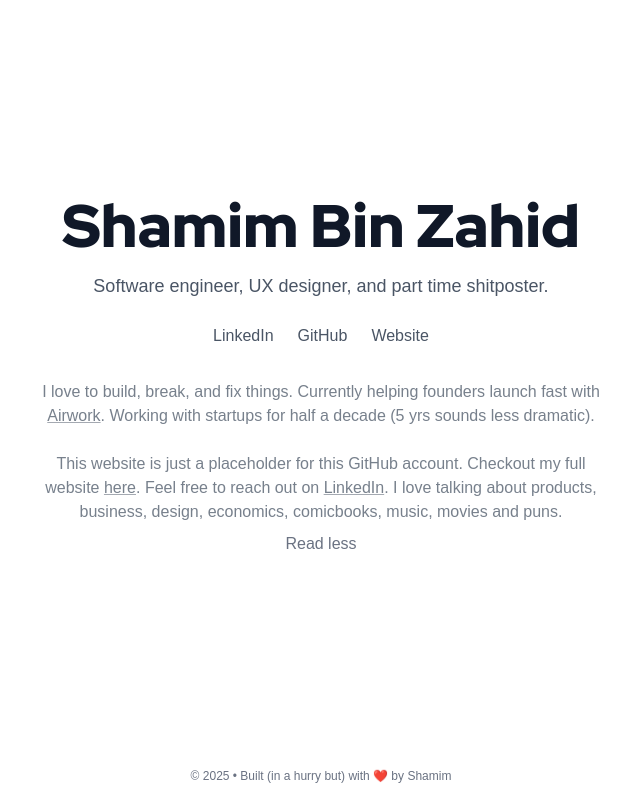
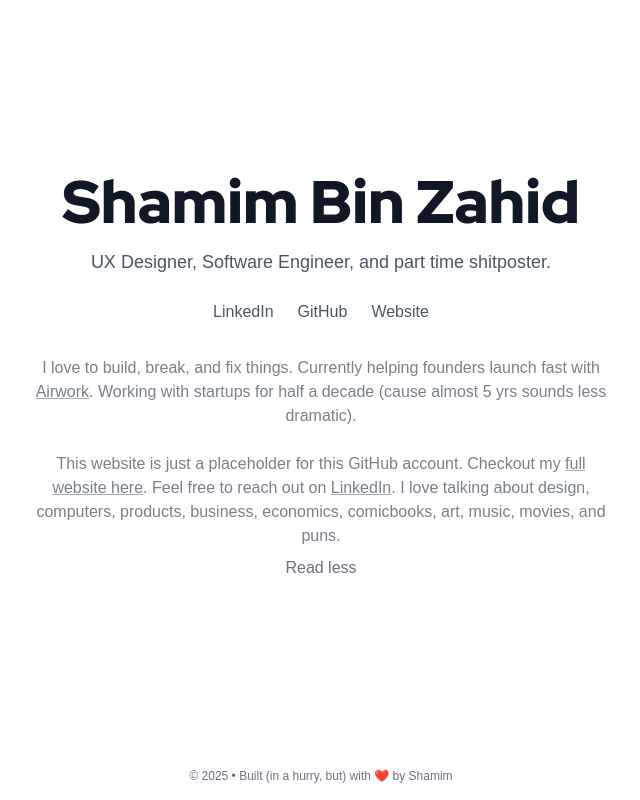
Before and after one commit to shamimbinzahid/shamimbinzahid.github.io, a Next.js app: page / in a window 1280 px wide. Both pictures are taken after a click on the button "Read more". Shown: the whole page, without its empty margins (319-959 px from the left). Built offline with nearby package versions, Linux system fonts and the light colour scheme; a web font is replaced by a local one.

Commit message:
Update content

```diff
--- a/app/page.js
+++ b/app/page.js
@@ -17,7 +17,7 @@ export default function Home() {
           </h1>
 
           <p className="font-medium text-base sm:text-lg text-gray-600 dark:text-gray-300 mb-6 opacity-0 animate-fade-in delay-200">
-            Software engineer, UX designer, and part time shitposter.
+            UX Designer, Software Engineer, and part time shitposter.
           </p>
 
           <div className="flex justify-center gap-6 mb-8 opacity-0 animate-fade-in delay-400">
@@ -35,12 +35,12 @@ export default function Home() {
           <div className="max-w-xl mx-auto text-gray-600/75 dark:text-gray-300/75 opacity-0 animate-fade-in delay-600">
             I love to build, break, and fix things.
             Currently helping founders launch fast with <a className="underline decoration-gray-600/50 dark:decoration-gray-300/50" href="https://airwork.ai">Airwork</a>.
-            Working with startups for half a decade (5 yrs sounds less dramatic).
+            Working with startups for half a decade (cause almost 5 yrs sounds less dramatic).
             <br /> <br />
             <div className={`overflow-hidden transition-all duration-300 ease-in-out ${isMore ? 'max-h-96 opacity-100' : 'max-h-0 opacity-0'}`}>
               <span>This website is just a placeholder for this GitHub account.
-                Checkout my full website <a className="underline decoration-gray-600/50 dark:decoration-gray-300/50" href="https://shamemezahid.github.io">here</a>.
-                Feel free to reach out on <a className="underline decoration-gray-600/50 dark:decoration-gray-300/50" href="https://linkedin.com/in/shamemezahid">LinkedIn</a>. I love talking about products, business, design, economics, comicbooks, music, movies and puns.</span>
+                Checkout my <a className="underline decoration-gray-600/50 dark:decoration-gray-300/50" href="https://shamemezahid.github.io">full website here</a>.
+                Feel free to reach out on <a className="underline decoration-gray-600/50 dark:decoration-gray-300/50" href="https://linkedin.com/in/shamemezahid">LinkedIn</a>. I love talking about design, computers, products, business, economics, comicbooks, art, music, movies, and puns.</span>
             </div>
             <button
               onClick={handleToggle}
@@ -53,7 +53,7 @@ export default function Home() {
       </main>
 
       <footer className="py-4 text-center text-xs text-gray-500 dark:text-gray-400 opacity-0 animate-fade-in delay-600">
-        © {new Date().getFullYear()} • Built (in a hurry but) with ❤️ by Shamim
+        © {new Date().getFullYear()} • Built (in a hurry, but) with ❤️ by Shamim
       </footer>
     </div>
   );
```
